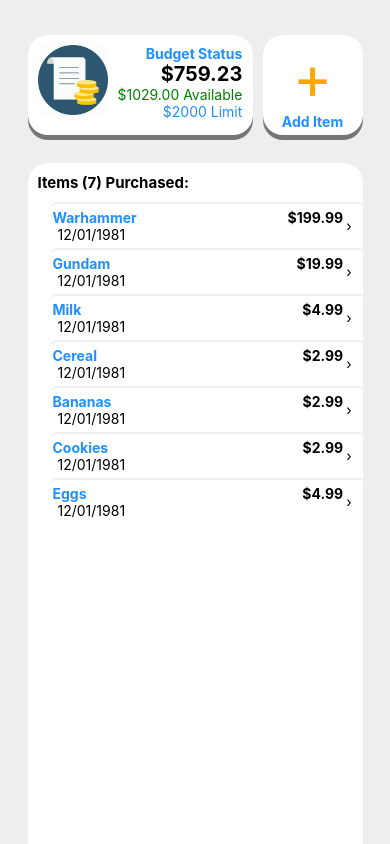
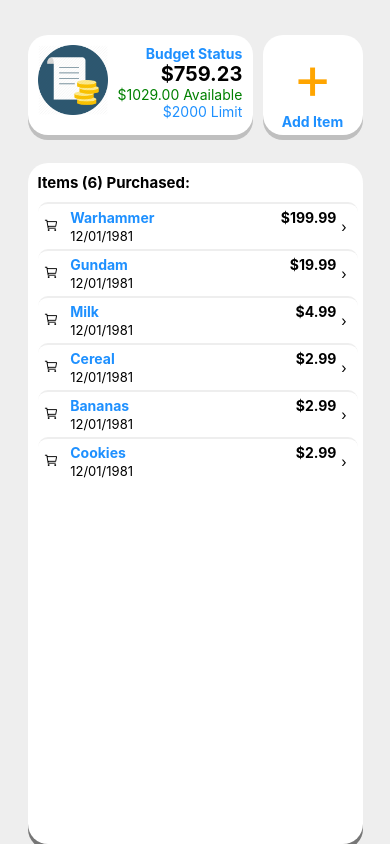
Before and after one commit to dtuyenng/simple-money-reactna, a React Native app: screen / in a window 390 px wide. Built offline with nearby package versions, Linux system fonts and the light colour scheme.

Commit message:
Added Cart Icon
+ radius rounding

```diff
--- a/components/AddItemButton.tsx
+++ b/components/AddItemButton.tsx
@@ -22,7 +22,7 @@ const styles = StyleSheet.create({
     elevation: 10,
     shadowColor: "black",
     shadowOffset: { width: 0, height: 5 },
-    shadowOpacity: 0.5,
+    shadowOpacity: 0.2,
   },
   buttonIcon: {
     color: "orange",
--- a/components/BudgetStatusView.tsx
+++ b/components/BudgetStatusView.tsx
@@ -30,7 +30,7 @@ const styles = StyleSheet.create({
     elevation: 10,
     shadowColor: "black",
     shadowOffset: { width: 0, height: 5 },
-    shadowOpacity: 0.5,
+    shadowOpacity: 0.2,
   },
   budgetStatus: {
     color: "dodgerblue",
--- a/components/ListItem.tsx
+++ b/components/ListItem.tsx
@@ -7,6 +7,7 @@ import {
 } from "react-native";
 import Swipeable from "react-native-gesture-handler/Swipeable";
 import { GestureHandlerRootView } from "react-native-gesture-handler";
+import { Ionicons } from "@expo/vector-icons";
 
 interface Props {
   itemName: string;
@@ -28,6 +29,12 @@ function ListItem({
       <Swipeable renderRightActions={renderRightActions}>
         <TouchableOpacity onPress={onPress}>
           <View style={styles.itemContainer}>
+            <Ionicons
+              style={styles.cartIcon}
+              name="ios-cart-outline"
+              size={15}
+              color="black"
+            />
             <View style={styles.innerContainer}>
               <View style={styles.nameAndPrice_Container}>
                 <Text style={styles.itemName}>{itemName}</Text>
@@ -38,7 +45,6 @@ function ListItem({
                 <Text style={styles.purchaseDate}>{purchaseDate}</Text>
               </View>
             </View>
-
             <View style={styles.chevron}>
               <Text>›</Text>
             </View>
@@ -53,11 +59,12 @@ const styles = StyleSheet.create({
   itemContainer: {
     // backgroundColor: "green",
     width: 320,
-    marginLeft: 20,
+    marginLeft: 10,
     paddingRight: 10,
     padding: 5,
     borderRadius: 10,
     flexDirection: "row",
+    justifyContent: "space-around",
     borderTopWidth: 2,
     borderTopColor: "#eeeeee",
     alignItems: "center",
@@ -66,6 +73,9 @@ const styles = StyleSheet.create({
     // backgroundColor: "white",
     flexDirection: "row",
     justifyContent: "space-between",
+  },
+  cartIcon: {
+    marginRight: 10,
   },
   chevron: {
     // backgroundColor: "red",
@@ -80,7 +90,8 @@ const styles = StyleSheet.create({
     justifyContent: "space-between",
   },
   purchaseDate: {
-    marginLeft: 5,
+    marginTop: 2,
+    fontSize: 13,
   },
   itemName: {
     fontWeight: "bold",
@@ -92,82 +103,3 @@ const styles = StyleSheet.create({
 });
 
 export default ListItem;
-
-// import {
-//   StyleSheet,
-//   Text,
-//   TouchableHighlight,
-//   TouchableOpacity,
-//   View,
-// } from "react-native";
-// import Swipeable from "react-native-gesture-handler/Swipeable";
-// import { GestureHandlerRootView } from "react-native-gesture-handler";
-
-// interface Props {
-//   itemName: string;
-//   itemCost: string;
-//   purchaseDate: string;
-//   onPress: any;
-//   renderRightActions: any;
-// }
-
-// function ListItem({
-//   itemName,
-//   itemCost,
-//   purchaseDate,
-//   onPress,
-//   renderRightActions,
-// }: Props) {
-//   return (
-//     <GestureHandlerRootView>
-//       <Swipeable renderRightActions={renderRightActions}>
-//         <TouchableOpacity onPress={onPress}>
-
-//           <View style={styles.itemContainer}>
-//             <View style={styles.innerContainer}>
-//               <Text style={styles.itemName}>{itemName}</Text>
-//               <Text style={styles.itemCost}>{itemCost}</Text>
-//             </View>
-//             <Text style={styles.purchaseDate}>{purchaseDate}</Text>
-//           </View>
-
-//         </TouchableOpacity>
-//       </Swipeable>
-//     </GestureHandlerRootView>
-//   );
-// }
-
-// const styles = StyleSheet.create({
-//   itemContainer: {
-//     width: 300,
-//     marginLeft: 20,
-//     paddingRight: 10,
-//     padding: 5,
-//     borderRadius: 10,
-//     flexDirection: "column",
-//     borderTopWidth: 2,
-//     borderTopColor: "#eeeeee",
-//   },
-//   nameAndPrice_Container: {
-
-//   },
-//   dateContainer: {
-
-//   },
-//   innerContainer: {
-//     flexDirection: "row",
-//     justifyContent: "space-between",
-//   },
-//   purchaseDate: {
-//     marginLeft: 5,
-//   },
-//   itemName: {
-//     fontWeight: "bold",
-//     color: "dodgerblue",
-//   },
-//   itemCost: {
-//     fontWeight: "bold",
-//   },
-// });
-
-// export default ListItem;
--- a/components/PurchasedItemView.tsx
+++ b/components/PurchasedItemView.tsx
@@ -51,8 +51,9 @@ function PurchasedItemView({ purchasedItems }: Props) {
 const styles = StyleSheet.create({
   container: {
     backgroundColor: "white",
-    borderTopLeftRadius: 20,
-    borderTopRightRadius: 20,
+    // borderTopLeftRadius: 20,
+    // borderTopRightRadius: 20,
+    borderRadius: 20,
     width: 335,
     marginTop: 10,
     flex: 1,
--- a/components/purchasedItems.tsx
+++ b/components/purchasedItems.tsx
@@ -40,12 +40,12 @@ const purchasedItems: {
     itemCost: "$2.99",
     purchaseDate: "12/01/1981",
   },
-  {
-    id: 7,
-    itemName: "Eggs",
-    itemCost: "$4.99",
-    purchaseDate: "12/01/1981",
-  },
+  // {
+  //   id: 7,
+  //   itemName: "Eggs",
+  //   itemCost: "$4.99",
+  //   purchaseDate: "12/01/1981",
+  // },
   // {
   //   id: 8,
   //   itemName: "Eggs",
```
